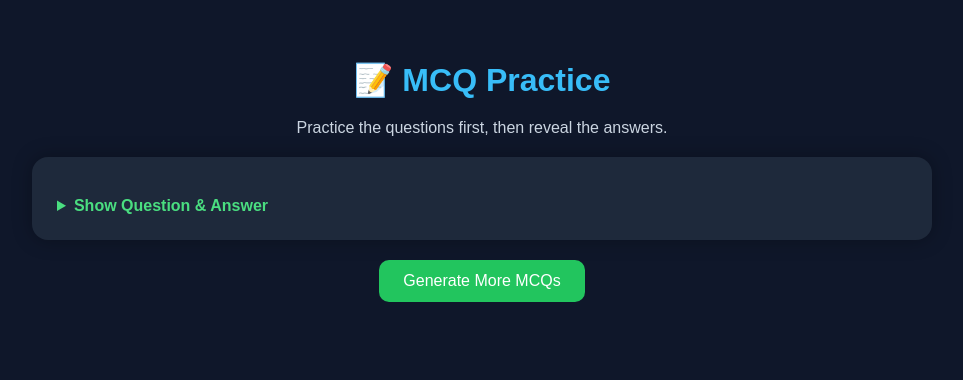
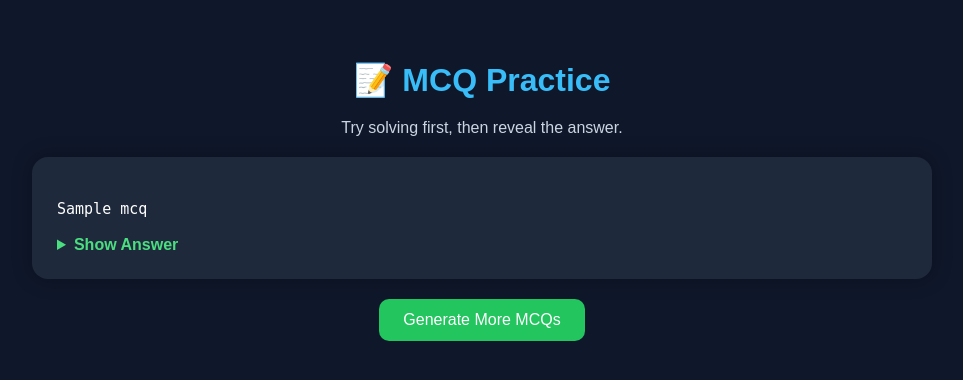
Before and after one commit to AyushVardhanOG/AI-Flashcard-Generator, a Flask app: template templates/mcqs.html in a window 1280 px wide. Shown: the top 380 px of the page, without its empty margins (158-1121 px from the left). Run offline with Flask 3, Linux system fonts and the light colour scheme; the template is opened without the code that fills it: most values are stand-ins (such as "Sample title", 1, 10 or a date in 2020).

Commit message:
Completed MCQ practice mode

```diff
--- a/app.py
+++ b/app.py
@@ -53,7 +53,10 @@ def upload_file():
             if page_text:
                 text += page_text + "\n"
 
-        # Generate prompt based on mode
+        # ==========================
+        # FLASHCARDS
+        # ==========================
+
         if mode == "flashcards":
 
             prompt = f"""
@@ -68,25 +71,42 @@ Notes:
 {text[:10000]}
 """
 
+        # ==========================
+        # MCQS
+        # ==========================
+
         elif mode == "mcqs":
 
             prompt = f"""
-Create 10 multiple choice questions.
+Create exactly 10 multiple choice questions.
 
-Format:
+Format EXACTLY like this:
 
-Q1. Question
+Q1. Question text
+A) Option A
+B) Option B
+C) Option C
+D) Option D
+Correct Answer: A
 
-A) Option
-B) Option
-C) Option
-D) Option
+Q2. Question text
+A) Option A
+B) Option B
+C) Option C
+D) Option D
+Correct Answer: B
 
-Correct Answer: X
+Do not add introductions.
+Do not add explanations.
+Only output questions.
 
 Notes:
 {text[:10000]}
 """
+
+        # ==========================
+        # QUIZ
+        # ==========================
 
         else:
 
@@ -111,7 +131,10 @@ Notes:
         # Generate AI response
         response = model.generate_content(prompt)
 
-        # Flashcards Mode
+        # ==========================
+        # FLASHCARDS PAGE
+        # ==========================
+
         if mode == "flashcards":
 
             cards = []
@@ -134,7 +157,10 @@ Notes:
                 cards=cards
             )
 
-        # MCQ Mode
+        # ==========================
+        # MCQ PAGE
+        # ==========================
+
         elif mode == "mcqs":
 
             mcq_blocks = response.text.split("Q")
@@ -148,15 +174,40 @@ Notes:
                 if not block:
                     continue
 
-                mcqs.append("Q" + block)
+                full_mcq = "Q" + block
+
+                lines = full_mcq.split("\n")
+
+                question_lines = []
+                answer = ""
+
+                for line in lines:
+
+                    if "Correct Answer:" in line:
+
+                        answer = line.replace(
+                            "Correct Answer:",
+                            ""
+                        ).strip()
+
+                    else:
+
+                        question_lines.append(line)
+
+                mcqs.append({
+                    "question": "\n".join(question_lines),
+                    "answer": answer
+                })
 
             return render_template(
-            "mcqs.html",
-            mcqs=mcqs
+                "mcqs.html",
+                mcqs=mcqs
             )
 
+        # ==========================
+        # QUIZ PAGE
+        # ==========================
 
-        # Quiz Mode
         else:
 
             questions = response.text.split("\n\n")
--- a/templates/mcqs.html
+++ b/templates/mcqs.html
@@ -13,18 +13,23 @@
     <h1>📝 MCQ Practice</h1>
 
     <p>
-        Practice the questions first, then reveal the answers.
+        Try solving first, then reveal the answer.
     </p>
 
     {% for mcq in mcqs %}
 
     <div class="card">
 
+        <pre>{{ mcq.question }}</pre>
+
         <details>
 
-            <summary>Show Question & Answer</summary>
+            <summary>Show Answer</summary>
 
-            <pre>{{ mcq }}</pre>
+            <p>
+                Correct Answer:
+                {{ mcq.answer }}
+            </p>
 
         </details>
 
```
